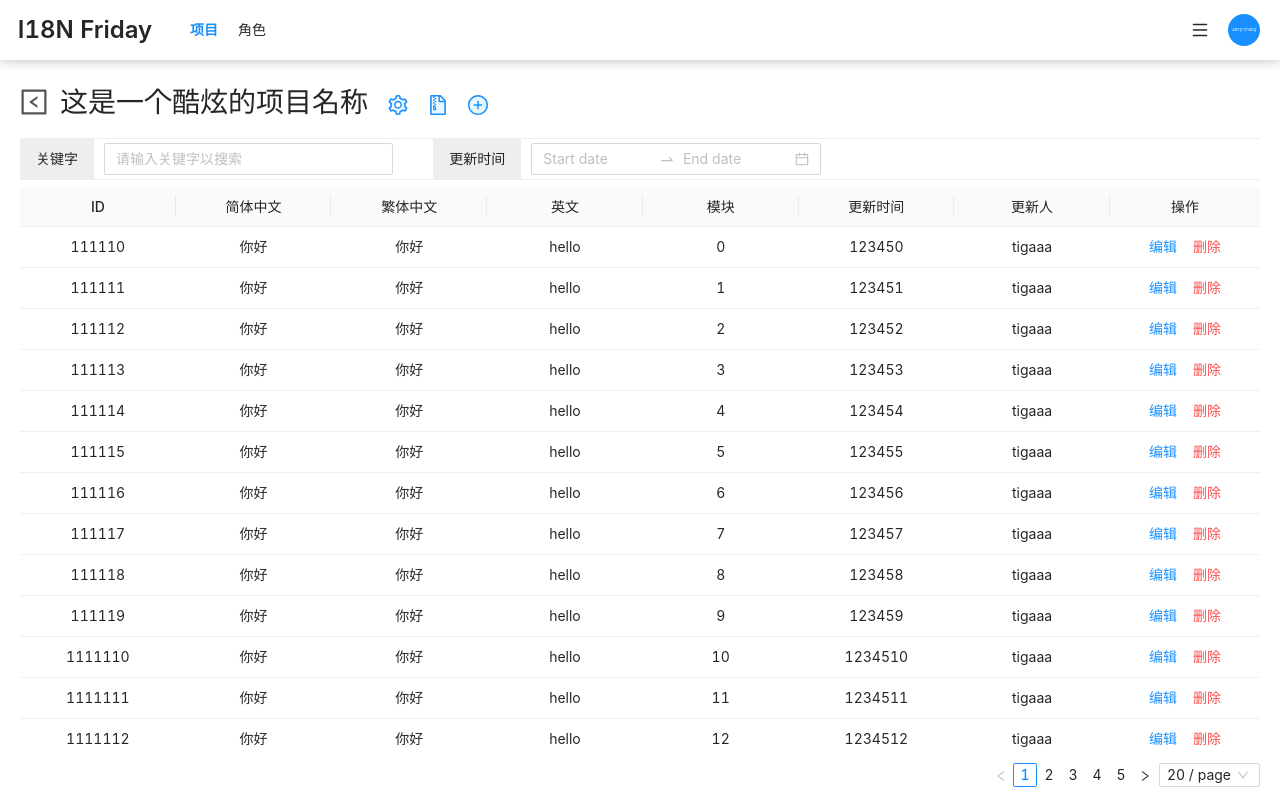
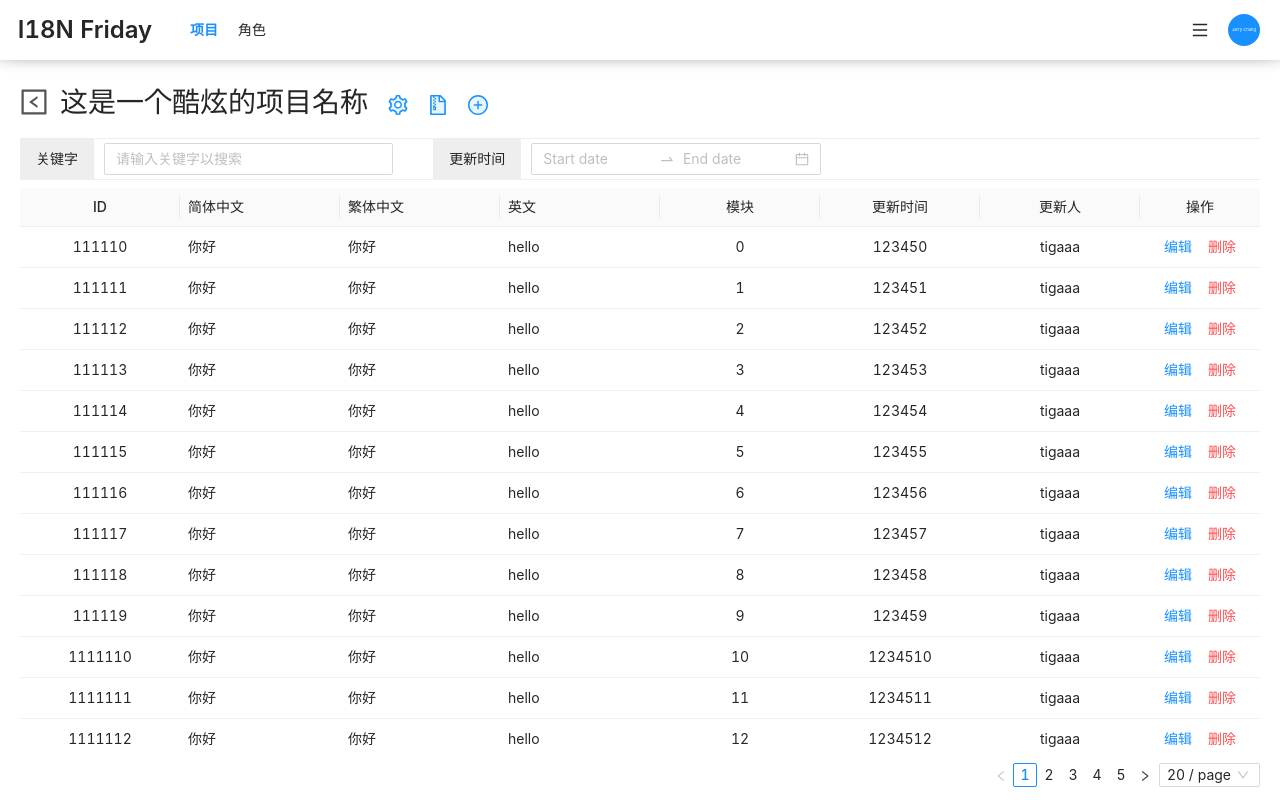
Before and after one commit to JarryChung/i18n-Friday, a React (Create React App) app in the folder client/: page /#/project/1 in a window 1280 px wide. Built offline with nearby package versions, Linux system fonts and the light colour scheme.

Commit message:
:lipstick: 更新表格样式

```diff
--- a/client/src/pages/project/Detail.tsx
+++ b/client/src/pages/project/Detail.tsx
@@ -81,18 +81,20 @@ export const Detail = () => {
     {
       dataIndex: 'id',
       title: 'ID',
+      align: 'center',
       render: (text: string) => <CopyToClipboard text={text}>{text}</CopyToClipboard>,
     },
     { dataIndex: 'sc', title: '简体中文' },
     { dataIndex: 'tc', title: '繁体中文' },
     { dataIndex: 'en', title: '英文' },
-    { dataIndex: 'module', title: '模块' },
-    { dataIndex: 'updateTime', title: '更新时间' },
-    { dataIndex: 'updater', title: '更新人' },
+    { dataIndex: 'module', title: '模块', align: 'center' },
+    { dataIndex: 'updateTime', title: '更新时间', align: 'center' },
+    { dataIndex: 'updater', title: '更新人', align: 'center' },
     {
       dataIndex: 'action',
       title: '操作',
-      width: 150,
+      align: 'center',
+      width: 120,
       render: (_: string, record: IPhrase) => (
         <>
           <TextButton color="#1890ff" onClick={() => onEditPhrase(record)}>
@@ -109,7 +111,7 @@ export const Detail = () => {
         </>
       ),
     },
-  ].map((item) => ({ align: 'center', ...item }));
+  ];
 
   const fetchProjectData = () => {
     setIsLoadingProject(true);
--- a/client/src/pages/project/Management.tsx
+++ b/client/src/pages/project/Management.tsx
@@ -108,7 +108,7 @@ export const Management = () => {
     {
       dataIndex: 'action',
       title: '操作',
-      width: 150,
+      width: 120,
       render: (_: string, record: IProject) => (
         <>
           <TextButton color="#1890ff" onClick={() => onEditProject(record)}>
```
